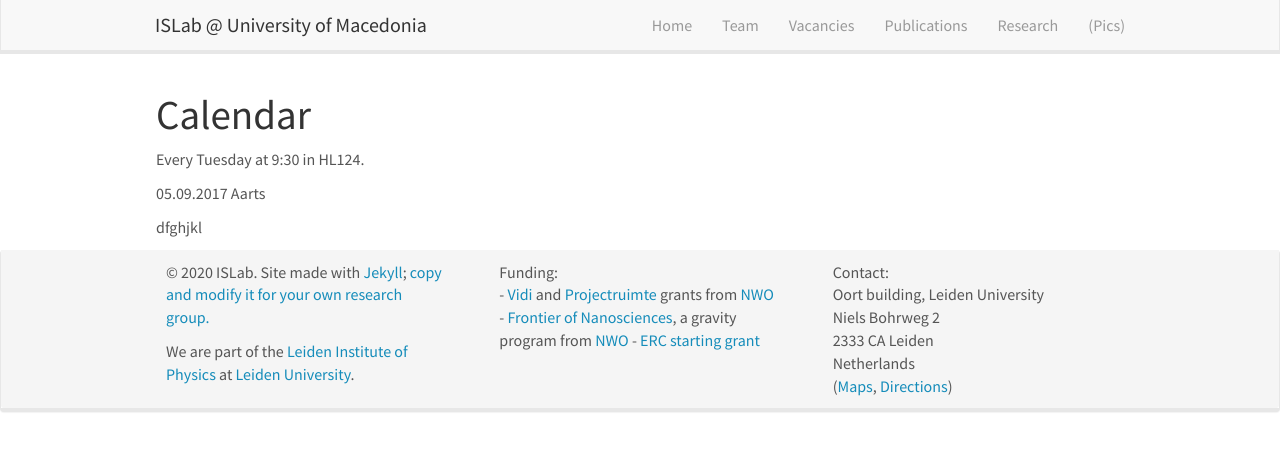
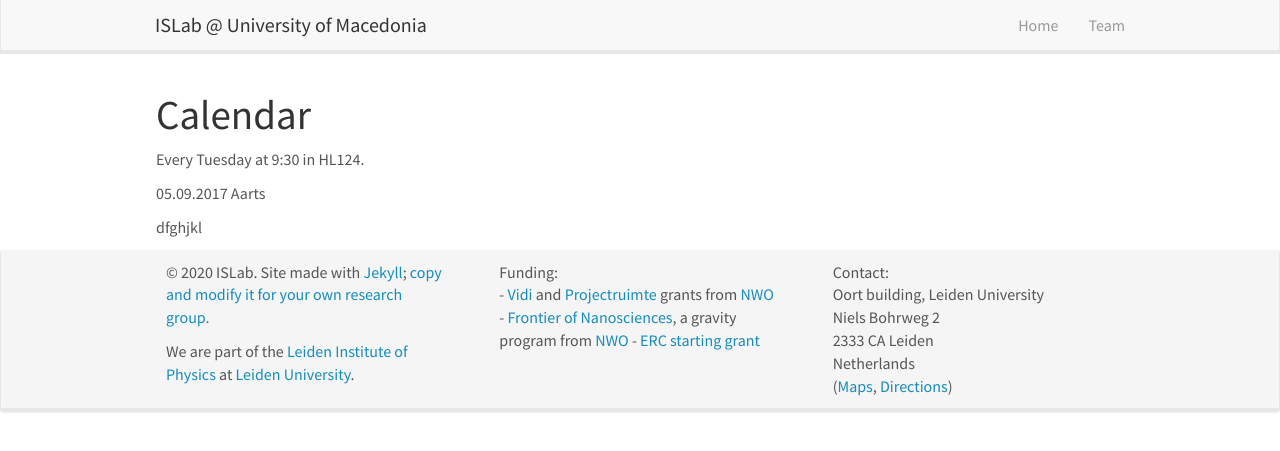
Before and after one commit to islab-uom/islab-uom2, a Jekyll site: the page built from _pages/mini_lecture_series.md, in a window 1280 px wide. Shown: the top 451 px of the page. Built offline with Jekyll 4.4.1, drawn with Linux system fonts in a browser that asks for light colours; nearby versions of some CDN libraries.

Commit message:
Update header.html

```diff
--- a/_includes/header.html
+++ b/_includes/header.html
@@ -14,10 +14,10 @@
 	  <ul class="nav navbar-nav navbar-right">
 		<li><a href="{{ site.url }}{{ site.baseurl }}/">Home</a></li>
 		<li><a href="{{ site.url }}{{ site.baseurl }}/team">Team</a></li>
-		<li><a href="{{ site.url }}{{ site.baseurl }}/vacancies">Vacancies</a></li>
-		<li><a href="{{ site.url }}{{ site.baseurl }}/publications">Publications</a></li>
-		<li><a href="{{ site.url }}{{ site.baseurl }}/research">Research</a></li>
-		<li><a href="{{ site.url }}{{ site.baseurl }}/pictures">(Pics)</a></li>
+		<!--<li><a href="{{ site.url }}{{ site.baseurl }}/vacancies">Vacancies</a></li>-->
+		<!--<li><a href="{{ site.url }}{{ site.baseurl }}/publications">Publications</a></li>-->
+		<!--<li><a href="{{ site.url }}{{ site.baseurl }}/research">Research</a></li>-->
+		<!-- <li><a href="{{ site.url }}{{ site.baseurl }}/pictures">(Pics)</a></li> -->
 	  </ul>
 	</div>
   </div>
```
